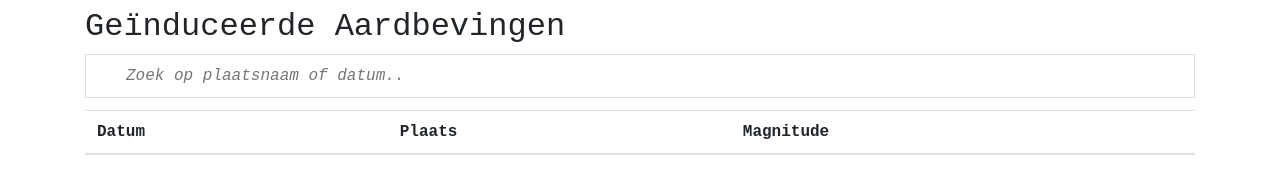
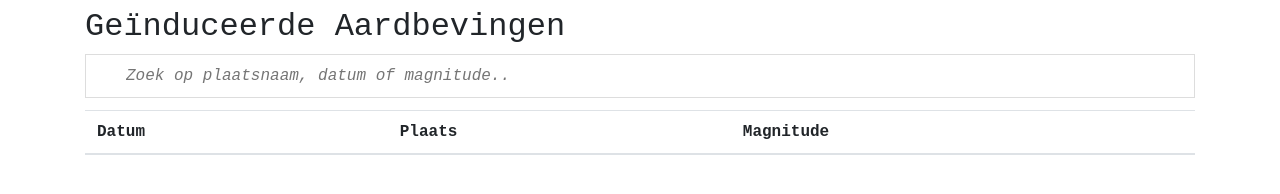
Before and after one commit to Hauke2222/aardbevingen_website, a plain HTML site: page index.html in a window 1280 px wide. Drawn offline with nearby package versions, Linux system fonts and the light colour scheme; no server answers.

Commit message:
renamed function

```diff
--- a/index.html
+++ b/index.html
@@ -16,7 +16,8 @@
 
 <body>
     <div class="container">
-        <h2>Geïnduceerde Aardbevingen</h2><input type="text" id="myInput" onkeyup="myFunction()" placeholder="Zoek op plaatsnaam of datum..">
+        <h2>Geïnduceerde Aardbevingen</h2>
+        <input type="text" id="myInput" onkeyup="searchInRows()" placeholder="Zoek op plaatsnaam, datum of magnitude..">
         <table id="myTable" class="table">
           <thead>
             <tr>
--- a/main.js
+++ b/main.js
@@ -10,10 +10,8 @@ async function getInduced() {
 }
 
 function displayData() {
-
     let events = parsedInduced.events;
     events.map((value, index) => {
-
 
         let table = document.getElementById("myTable");
         let row = table.insertRow(index + 1);
@@ -23,25 +21,20 @@ function displayData() {
         cell1.innerHTML = value.date;
         cell2.innerHTML = value.place;
         cell3.innerHTML = value.mag;
-
-
     });
 }
 
-function myFunction() {
-    // Declare variables
-    let input, filter, table, tr, td, i, txtValue;
-    input = document.getElementById("myInput");
-    filter = input.value.toUpperCase();
-    table = document.getElementById("myTable");
-    tr = table.getElementsByTagName("tr");
-    console.log(tr);
+function searchInRows() {
+    let input = document.getElementById("myInput");
+    let filter = input.value.toUpperCase();
+    let table = document.getElementById("myTable");
+    let tr = table.getElementsByTagName("tr");
 
-    // Loop through all table rows, and hide those who don't match the search query
-    for (i = 0; i < tr.length; i++) {
-      td = tr[i];
+    // Loop through all table rows, and hide those who do not match the search query
+    for (let i = 1; i < tr.length; i++) {
+        let td = tr[i];
         if (td) {
-        txtValue = td.textContent || td.innerText;
+            let txtValue = td.textContent || td.innerText;
             if (txtValue.toUpperCase().indexOf(filter) > -1) {
                 tr[i].style.display = "";
             } else {
@@ -51,4 +44,6 @@ function myFunction() {
     }
 }
 
+
+
 getInduced();
```
Lines whose indentation alone changed are shown as unchanged.
